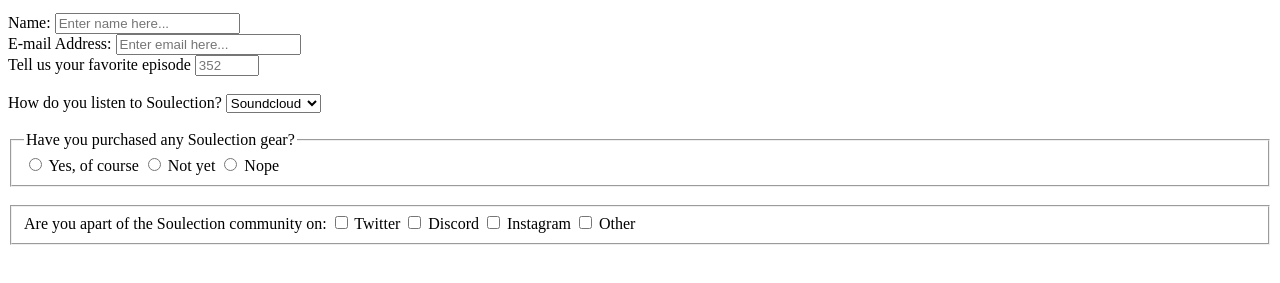
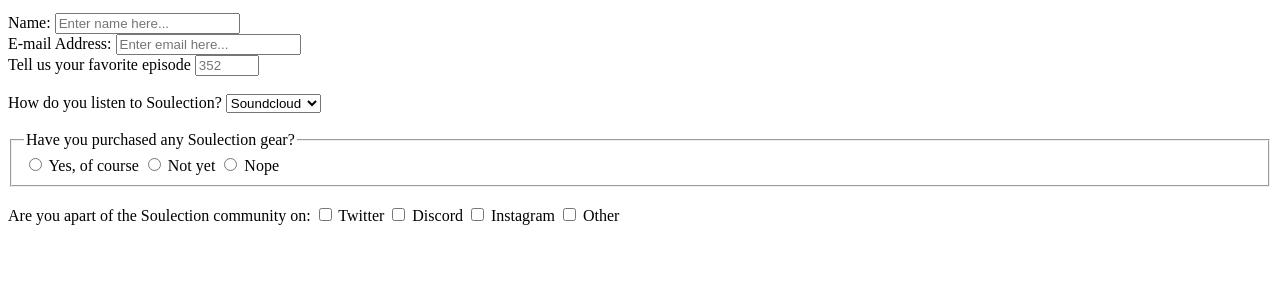
Before and after one commit to ca-s92/fcc-survey, a plain HTML site: page index.html in a window 1280 px wide. Shown: the part 87-370 px from the top of the page. Drawn offline with Linux system fonts and the light colour scheme.

Commit message:
took out fieldset from checkbox

```diff
--- a/index.html
+++ b/index.html
@@ -45,7 +45,6 @@
       </div>
       <br>
       <div id="userstory14">
-        <fieldset>
         <label for="social" id="socialm">Are you apart of the Soulection community on:</label>
         <input id="twitter" type="checkbox" name="socials" value="twitter">
         <label for="twitter">Twitter</label>
@@ -55,8 +54,9 @@
         <label for="instagram">Instagram</label>
         <input id="etc" type="checkbox" name="socials" value="etc">
         <label for="etc">Other</label>
-        </fieldset>
       </div>
+      <br>
+
     </form>
   </div>
 </body>
```
